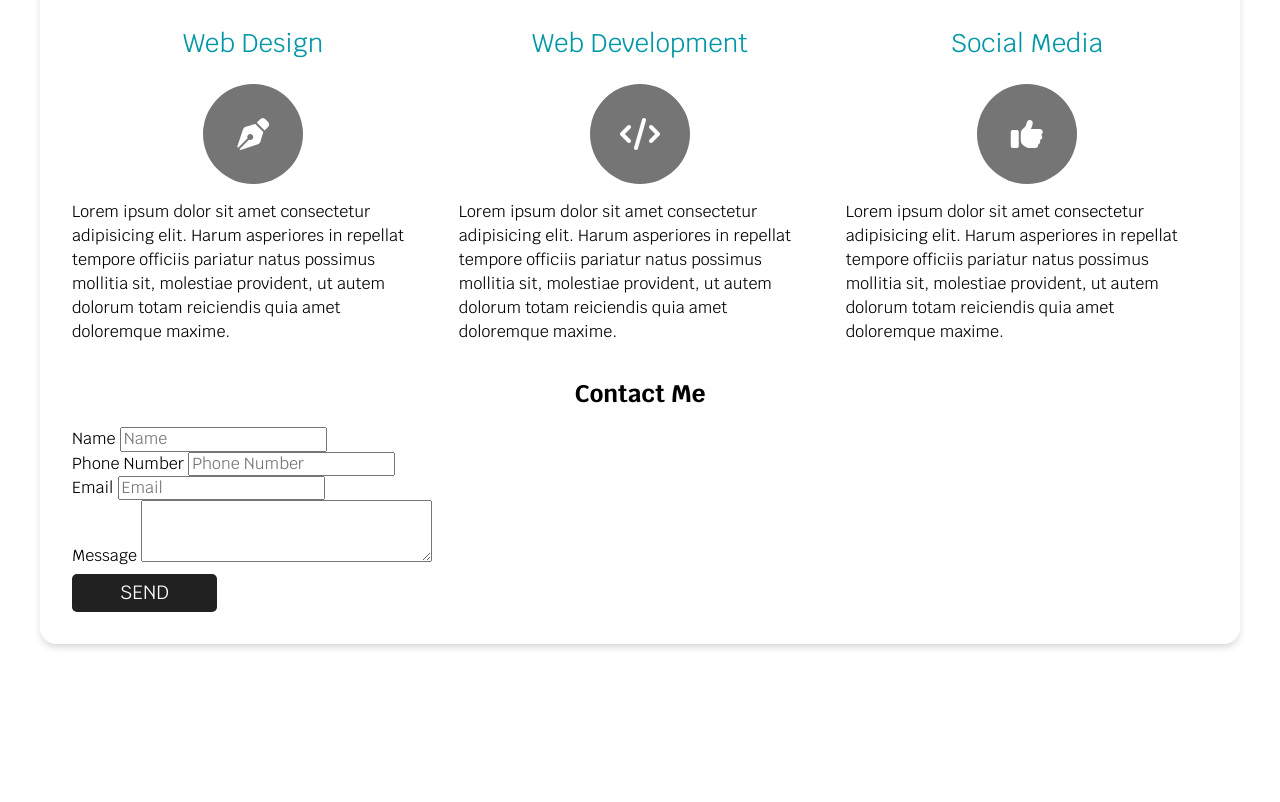
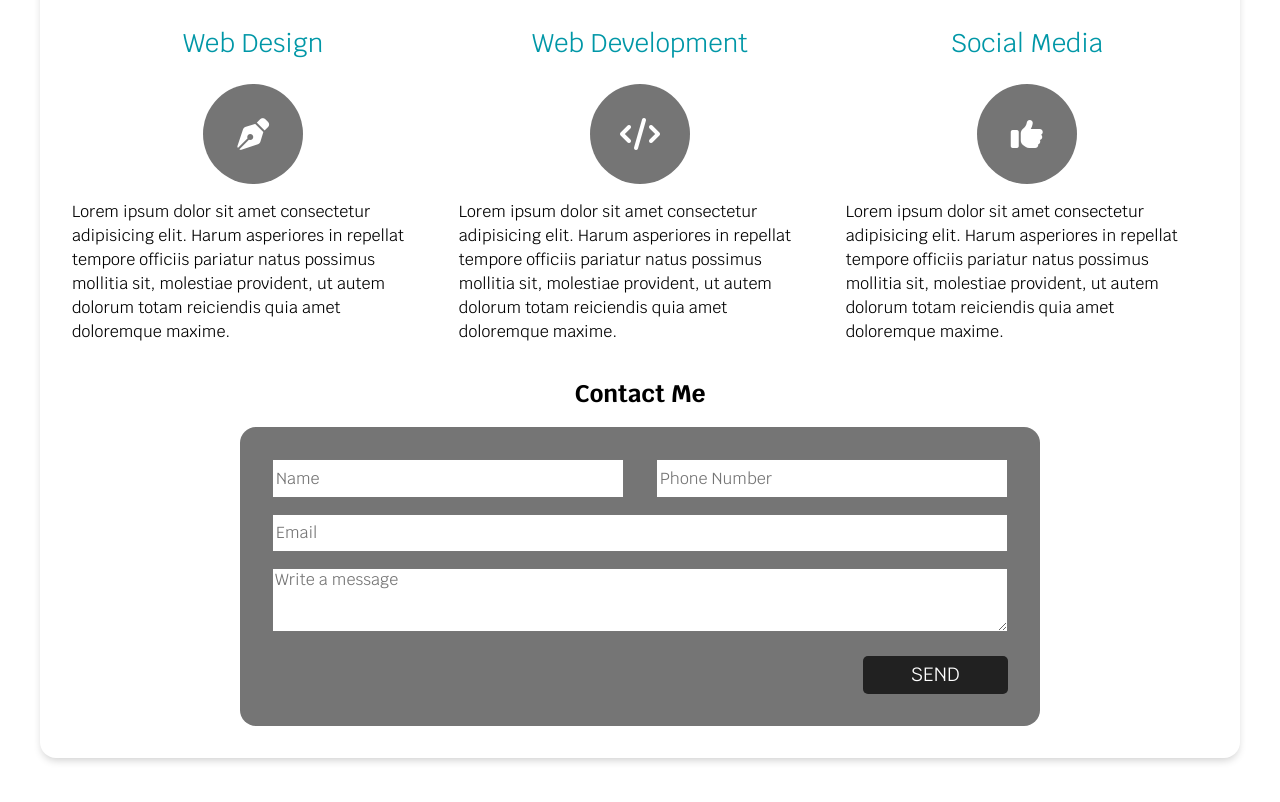
Before and after one commit to pedrolmr/web-mini-projects, a plain HTML site: page Freelancer-website/index.html in a window 1280 px wide. Shown: the part 636-1438 px from the top of the page. Before the commit the page ends 1328 px from the top, so only its background shows below. Drawn offline with nearby package versions, Linux system fonts and the light colour scheme.

Commit message:
styled the contact form

```diff
--- a/Freelancer-website/index.html
+++ b/Freelancer-website/index.html
@@ -89,27 +89,28 @@
         <form action="#">
           <div class="form-container">
             <div class="field">
-              <label for="name">Name</label>
+              <!-- <label for="name">Name</label> -->
               <input id="name" type="text" placeholder="Name" />
             </div>
 
             <div class="field">
-              <label for="phone">Phone Number</label>
+              <!-- <label for="phone">Phone Number</label> -->
               <input id="phone" type="text" placeholder="Phone Number" />
             </div>
 
-            <div class="field">
-              <label for="email">Email</label>
+            <div class="field w-100">
+              <!-- <label for="email">Email</label> -->
               <input id="email" type="email" placeholder="Email" />
             </div>
 
-            <div class="field">
-              <label for="message">Message</label>
+            <div class="field w-100">
+              <!-- <label for="message">Message</label> -->
               <textarea
                 name="message"
                 id="message"
                 cols="30"
                 rows="3"
+                placeholder="Write a message"
               ></textarea>
             </div>
           </div>
--- a/Freelancer-website/style.css
+++ b/Freelancer-website/style.css
@@ -142,3 +142,56 @@ p {
   font-size: 2rem;
   color: var(--white);
 }
+
+form {
+  background-color: var(--gray);
+  padding: 2rem;
+  border-radius: 1rem;
+}
+
+@media (min-width: 768px) {
+  form {
+    max-width: 800px;
+    margin: 0 auto;
+  }
+
+  .form-container {
+    display: flex;
+    justify-content: space-between;
+    flex-wrap: wrap;
+  }
+
+  .field {
+    flex: 0 0 calc(50% - 1rem);
+  }
+}
+
+.field {
+  display: flex;
+  margin-bottom: 1rem;
+}
+
+.field label {
+  flex: 0 0 90px;
+  color: var(--white);
+}
+
+.field input[type='text'],
+.field input[type='email'],
+.field input[type='message'],
+.field textarea {
+  flex: 1;
+  height: 2.4rem;
+}
+
+.w-100 {
+  flex: 0 0 100%;
+}
+.field textarea {
+  height: 4rem;
+}
+
+.submit-form {
+  display: flex;
+  justify-content: flex-end;
+}
```
